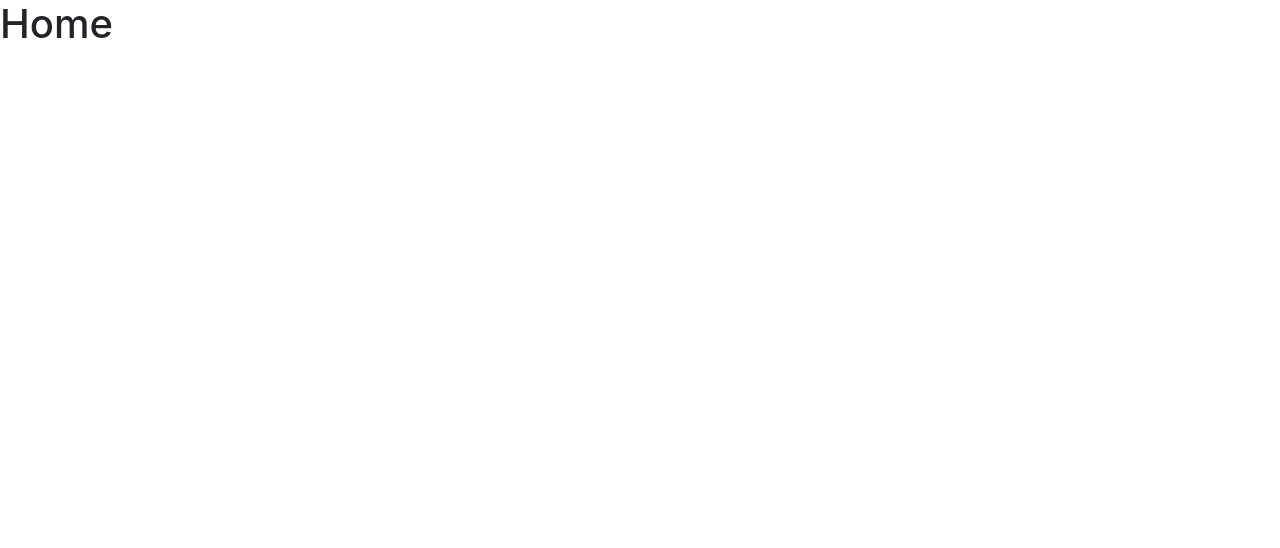
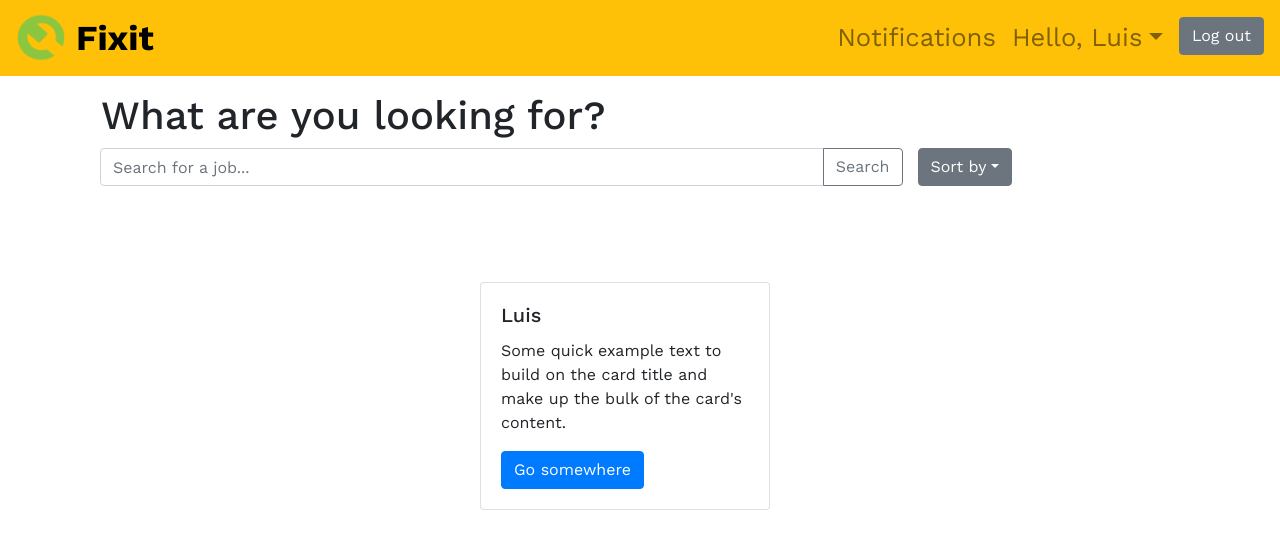
Before and after one commit to matiaslcoulougian/fixit-app, a React (Create React App) app: page /home in a window 1280 px wide. Shown: the top 548 px of the page. Built offline with nearby package versions, Linux system fonts and the light colour scheme.

Commit message:
Top search banner implemented

```diff
--- a/package.json
+++ b/package.json
@@ -7,11 +7,14 @@
     "@emotion/react": "^11.8.2",
     "@emotion/styled": "^11.8.1",
     "@mui/material": "^5.5.3",
+    "@popperjs/core": "^2.11.4",
     "@testing-library/jest-dom": "^5.16.2",
     "@testing-library/react": "^12.1.4",
     "@testing-library/user-event": "^13.5.0",
     "bootstrap": "^4.6.0",
     "graphql": "^16.3.0",
+    "jquery": "^3.6.0",
+    "popper.js": "^1.16.1",
     "react": "^17.0.2",
     "react-awesome-modal": "^2.0.5",
     "react-bootstrap": "1.5.2",
--- a/public/index.html
+++ b/public/index.html
@@ -10,6 +10,11 @@
       content="Web site created using create-react-app"
     />
     <link rel="apple-touch-icon" href="%PUBLIC_URL%/logo192.png" />
+
+    <link href="https://cdn.jsdelivr.net/npm/bootstrap@5.1.3/dist/css/bootstrap.min.css" rel="stylesheet" integrity="sha384-1BmE4kWBq78iYhFldvKuhfTAU6auU8tT94WrHftjDbrCEXSU1oBoqyl2QvZ6jIW3" crossorigin="anonymous">
+
+
+
     <!--
       manifest.json provides metadata used when your web app is installed on a
       user's mobile device or desktop. See https://developers.google.com/web/fundamentals/web-app-manifest/
@@ -39,5 +44,6 @@
       To begin the development, run `npm start` or `yarn start`.
       To create a production bundle, use `npm run build` or `yarn build`.
     -->
+    <script src="https://cdn.jsdelivr.net/npm/bootstrap@5.1.3/dist/js/bootstrap.bundle.min.js" integrity="sha384-ka7Sk0Gln4gmtz2MlQnikT1wXgYsOg+OMhuP+IlRH9sENBO0LRn5q+8nbTov4+1p" crossorigin="anonymous"></script>
   </body>
 </html>
--- a/src/App.css
+++ b/src/App.css
@@ -16,5 +16,5 @@
 }
 
 .main-app {
-
+    font-family: "work sans", sans-serif;
 }
--- a/src/components/Home.jsx
+++ b/src/components/Home.jsx
@@ -1,10 +1,122 @@
 import React from 'react';
 import "./styles/Home.css";
+import Logo from "./logo.png";
+
 
 export function Home() {
-  return (
-    <div>
-      <h1>Home</h1>
-    </div>
-  );
+    const logoWidthHeight = "50";
+    const lineHeight = {
+        lineHeight: "50px",
+        paddingLeft: "10px",
+        fontSize: "35px",
+        fontFamily: "work sans",
+        color: "black",
+        fontWeight: "bold",
+    };
+
+
+
+    const NavBar = (props) => {
+        return (
+            <div className="navbar navbar-expand-md navbar-light bg-warning">
+                <a href="/" className="navbar-brand" >
+                    <span><img src={Logo} alt="logo" width={logoWidthHeight} height={logoWidthHeight} className="d-inline-block align-top"/></span>
+                    <span style={lineHeight}>Fixit</span>
+                </a>
+
+                <button className="navbar-toggler" type="button" data-bs-toggle="collapse" data-bs-target="#main-nav" aria-controls="main-nav" aria-expanded="false" aria-label="Toggle navigation">
+                    <span className="navbar-toggler-icon"></span>
+
+                </button>
+
+                <div className="collapse navbar-collapse justify-content-end align-end" id="main-nav">
+                    <ul className="navbar-nav">
+                        <li className="nav-item">
+                            <a className="nav-link" href="/">Notifications</a>
+                        </li>
+
+
+                        <li className="nav-item dropdown">
+                            <a className="nav-link dropdown-toggle" href="#" id="navbarDropdownMenuLink" role="button"
+                               data-bs-toggle="dropdown" aria-expanded="false">
+                                Hello, {props.firstName}
+                            </a>
+                            <ul className="dropdown-menu" aria-labelledby="navbarDropdownMenuLink">
+                                <li><a className="dropdown-item" href="#">Hired Services</a></li>
+                                <li><a className="dropdown-item" href="#">My Profile</a></li>
+                                <li><a className="dropdown-item" href="#">Settings</a></li>
+                            </ul>
+                        </li>
+
+
+
+                        <li className="nav-item ms-2 d-md-inline">
+                            <a className="btn btn-secondary" href="/">Log out</a>
+                        </li>
+                    </ul>
+
+                </div>
+
+
+
+            </div>
+        )
+    }
+
+    const TopSearchBanner = () => {
+        return(
+            <div className="container">
+
+                <h1 className="ml-3 mt-3">What are you looking for?</h1>
+
+                <form className="form-inline">
+                    <div className="input-group mb-3 col-9">
+                        <input type="text" className="form-control" placeholder="Search for a job..."
+                               aria-label="Recipient's username" aria-describedby="button-addon2"/>
+                        <div className="input-group-append">
+                            <button className="btn btn-outline-secondary" type="button" id="button-addon2">Search
+                            </button>
+                        </div>
+                    </div>
+
+                    <div className="dropdown mb-3">
+                        <button className="btn btn-secondary dropdown-toggle" type="button" id="dropdownMenuButton"
+                                data-toggle="dropdown" aria-haspopup="true" aria-expanded="false">
+                            Sort by
+                        </button>
+                        <div className="dropdown-menu" aria-labelledby="dropdownMenuButton">
+                            <a className="dropdown-item" href="#">Action</a>
+                            <a className="dropdown-item" href="#">Another action</a>
+                            <a className="dropdown-item" href="#">Something else here</a>
+                        </div>
+                    </div>
+
+                </form>
+            </div>
+        );
+    }
+
+    return (
+        <div>
+
+            <NavBar firstName="Luis" />
+            <TopSearchBanner />
+
+            <div className="row my-5 align-items-center justify-content-center">
+                <div className="col-8 col-lg-4 col-xl-3">
+                    <div className="card">
+                        <div className="card-body">
+                            <h5 className="card-title">Luis</h5>
+                            <p className="card-text">Some quick example text to build on the card title and make up the bulk of the card's content.</p>
+                            <a href="#" className="btn btn-primary">Go somewhere</a>
+                        </div>
+                    </div>
+                </div>
+
+            </div>
+
+
+
+        </div>
+    );
 }
--- a/src/index.js
+++ b/src/index.js
@@ -4,6 +4,8 @@ import { App } from './App';
 import { BrowserRouter } from 'react-router-dom';
 import {ApolloClient, ApolloProvider, InMemoryCache} from "@apollo/client";
 import 'bootstrap/dist/css/bootstrap.min.css';
+import 'bootstrap/dist/js/bootstrap.bundle.min';
+
 
 export const client = new ApolloClient({
     uri: 'https://fierce-inlet-15882.herokuapp.com/graphql',
```
Also changed, not shown: src/components/logo.png (added), 1 other file (tests, documents, lock files or other folders).
